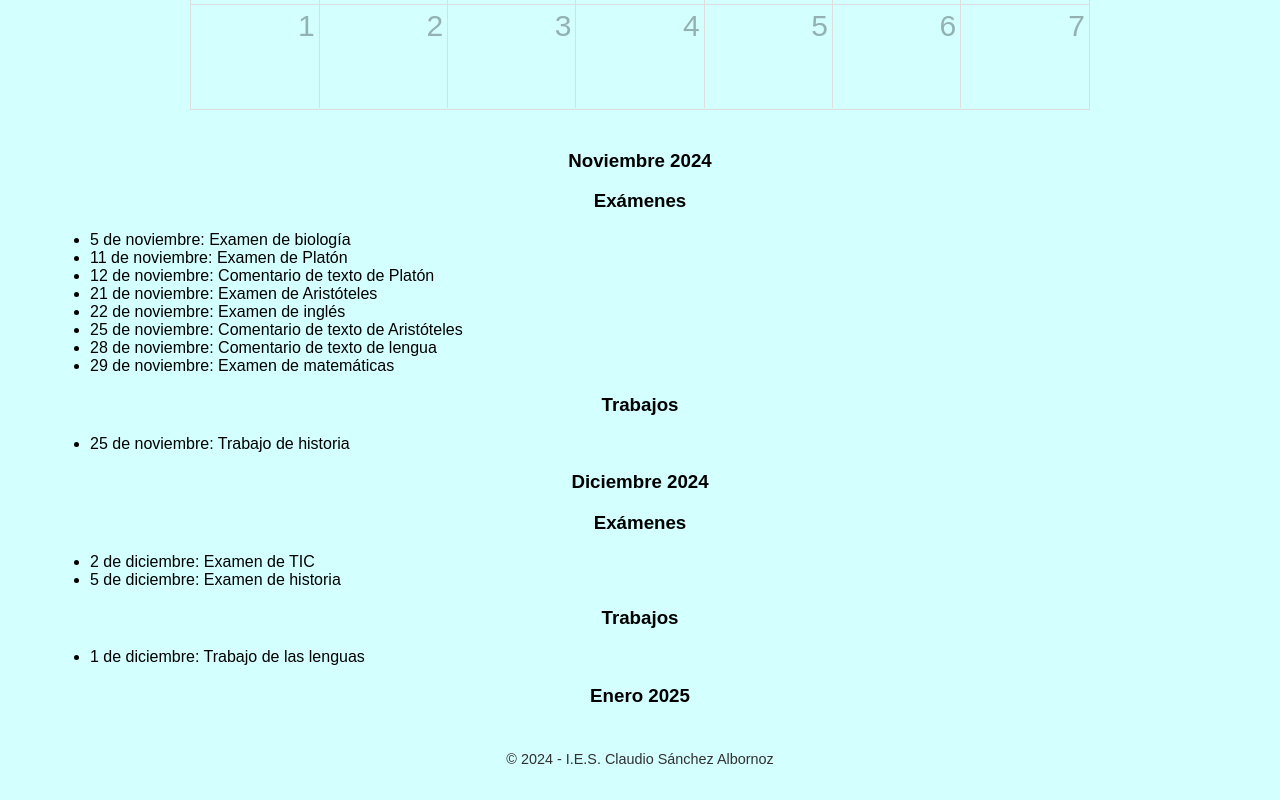
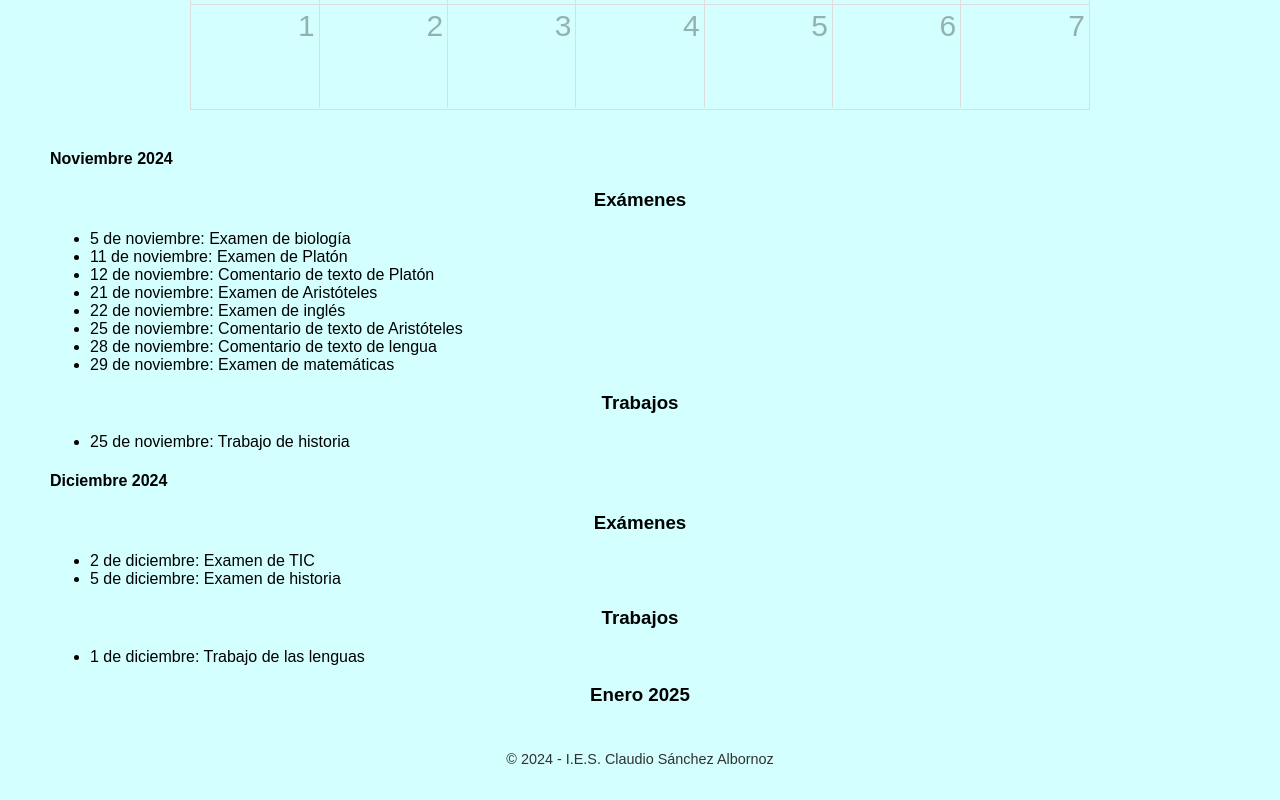
Before and after one commit to taurin913/taurin913.github.io, a plain HTML site: page index.html in a window 1280 px wide. Shown: the part 2042-2842 px from the top of the page. Drawn offline with nearby package versions, Linux system fonts and the light colour scheme; a script that the page names is missing.

Commit message:
Update index.html

```diff
--- a/index.html
+++ b/index.html
@@ -91,7 +91,7 @@
     <div id="calendario"></div>
 
 <div id='noviembre-2024'>
-    <h3>Noviembre 2024</h3>
+    <h4>Noviembre 2024</h4>
     <h3>Exámenes</h3>
     <ul>
         <li>5 de noviembre: Examen de biología</li>
@@ -110,7 +110,7 @@
 </div>
 
 <div id='diciembre-2024'>
-    <h3>Diciembre 2024</h3>
+    <h4>Diciembre 2024</h4>
     <h3>Exámenes</h3>
     <ul>
         <li>2 de diciembre: Examen de TIC</li>
```
